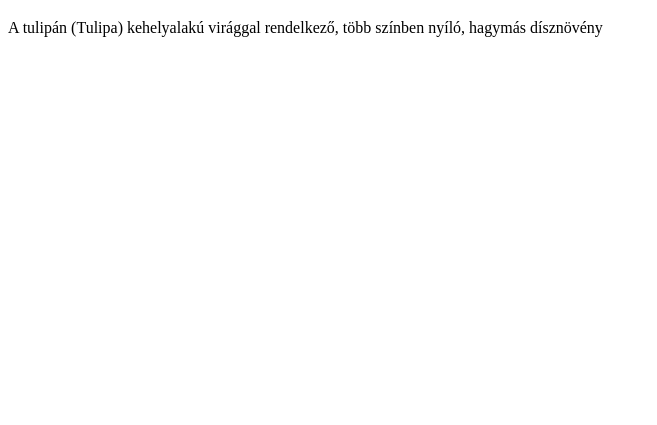
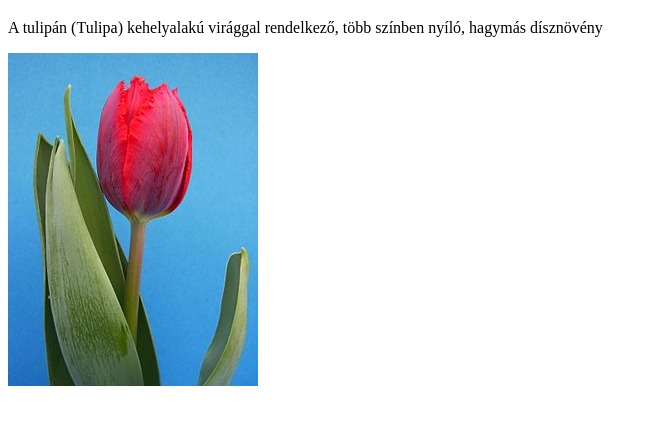
Before and after one commit to csurgomartinka/virag, a plain HTML site: page index.html in a window 1280 px wide. Shown: the part 61-486 px from the top of the page, without its empty margins (0-657 px from the left). Drawn offline with Linux system fonts and the light colour scheme.

Commit message:
Update index.html

```diff
--- a/index.html
+++ b/index.html
@@ -7,6 +7,6 @@
 
 <h1>Virágocska</h1>
 <p>A tulipán (Tulipa) kehelyalakú virággal rendelkező, több színben nyíló, hagymás dísznövény</p>
-<img src="tulipan.j
+<img src="tulipan.jfif" alt="Tulipán">
 </body>
 </html>
```
